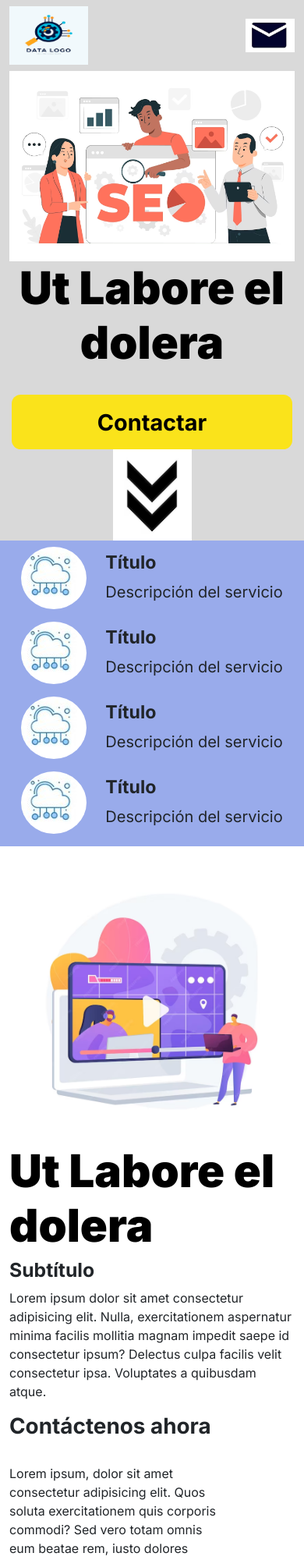
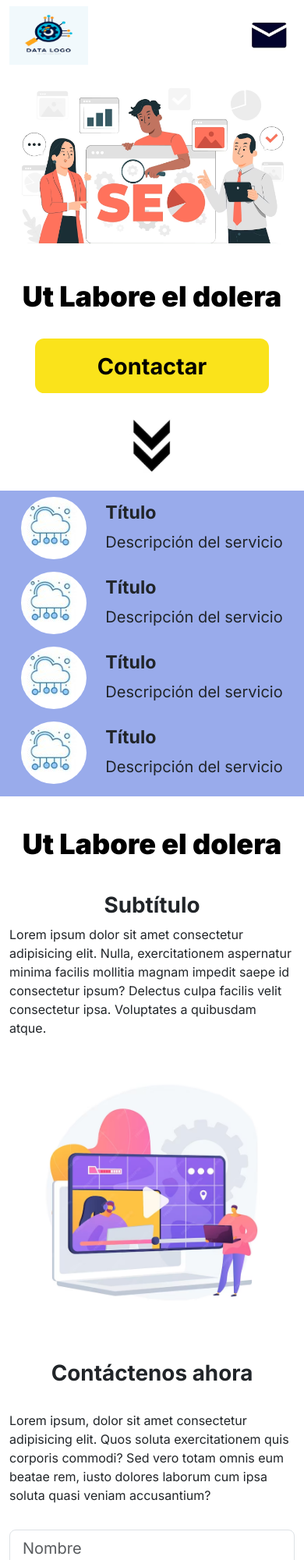
Before and after one commit to AdrianGerman/olozfera-prueba, a plain HTML site: page index.html in a window 390 px wide. Shown: the top 2000 px of the page at 78% size. Drawn offline with nearby package versions, Linux system fonts and the light colour scheme.

Commit message:
responsive design improvements

```diff
--- a/index.html
+++ b/index.html
@@ -50,8 +50,8 @@
                     </section>
                     <section
                         class="col-md-5 d-flex flex-column align-items-center justify-content-center gap-4 text-center">
-                        <h1 class="main-text">Ut Labore el dolera</h1>
-                        <button class="main-button">
+                        <h1 class="main-text mt-4">Ut Labore el dolera</h1>
+                        <button class="main-button mb-4">
                             Contactar
                         </button>
                     </section>
@@ -60,7 +60,7 @@
 
             <section class="container main">
                 <div class="d-flex align-items-center justify-content-center">
-                    <img class="img-fluid" src="./img/nav/arrow-v.png"
+                    <img class="img-fluid arrow-img" src="./img/nav/arrow-v.png"
                         alt="arrow_icon">
                 </div>
             </section>
@@ -109,13 +109,14 @@
         </header>
 
         <main class="container">
-            <div class="row">
+            <div class="row row-rev">
                 <img class="col" src="./img/main.png" alt="main_img">
                 <div
                     class="col d-flex flex-column justify-content-center">
-                    <h2 class="main-text">Ut Labore el dolera</h2>
-                    <h3 class="fw-bold fs-2">Subtítulo</h3>
-                    <p>Lorem ipsum dolor sit amet consectetur adipisicing elit.
+                    <h2 class="main-text mt-4">Ut Labore el dolera</h2>
+                    <h3 class="fw-bold fs-1 center-text">Subtítulo</h3>
+                    <p>Lorem ipsum dolor sit amet
+                        consectetur adipisicing elit.
                         Nulla, exercitationem aspernatur minima facilis mollitia
                         magnam impedit saepe id consectetur ipsum? Delectus
                         culpa facilis velit consectetur ipsa. Voluptates a
@@ -127,8 +128,10 @@
         <section class="container">
             <div class="row">
                 <div class="col">
-                    <h2 class="fw-bold fs-1 pb-4">Contáctenos ahora</h2>
-                    <p class="w-75">Lorem ipsum, dolor sit amet consectetur
+                    <h2 class="fw-bold fs-1 pb-4 center-text">Contáctenos
+                        ahora</h2>
+                    <p class="w-display space">Lorem ipsum, dolor sit amet
+                        consectetur
                         adipisicing elit.
                         Quos soluta exercitationem quis corporis commodi? Sed
                         vero totam omnis eum beatae rem, iusto dolores laborum
--- a/styles.css
+++ b/styles.css
@@ -43,7 +43,7 @@ footer {
 }
 
 .main-button {
-  width: 360px;
+  width: 300px;
   height: 70px;
   display: block;
   text-align: center;
@@ -64,3 +64,44 @@ footer {
 .list-style {
   list-style: none;
 }
+
+.w-display {
+  width: 75%;
+}
+
+@media (max-width: 808px) {
+  .main {
+    background-color: white;
+  }
+
+  .main-text {
+    font-size: 36px;
+    text-align: center;
+  }
+
+  .arrow-img {
+    width: 20%;
+    margin-bottom: 1rem;
+  }
+
+  .center-text {
+    margin-top: 2rem;
+    text-align: center;
+  }
+
+  .w-display {
+    width: 100%;
+  }
+
+  .space {
+    margin-bottom: 2rem;
+  }
+
+  .row-rev {
+    flex-direction: column-reverse;
+  }
+
+  .main-button {
+    margin-bottom: 6rem;
+  }
+}
```
